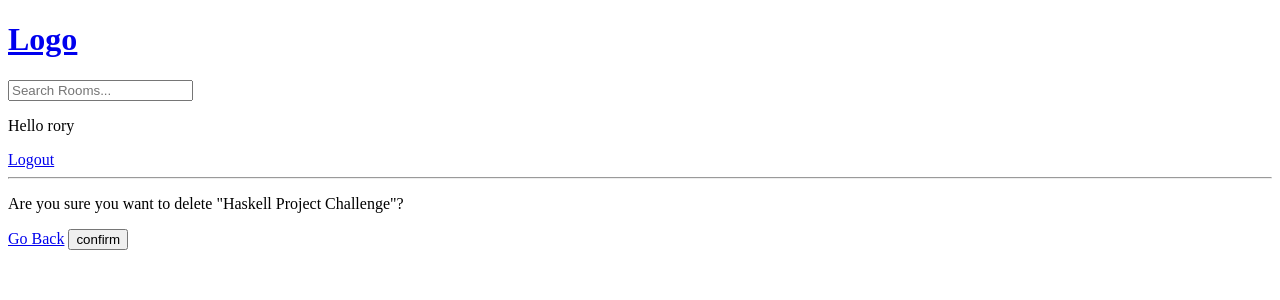
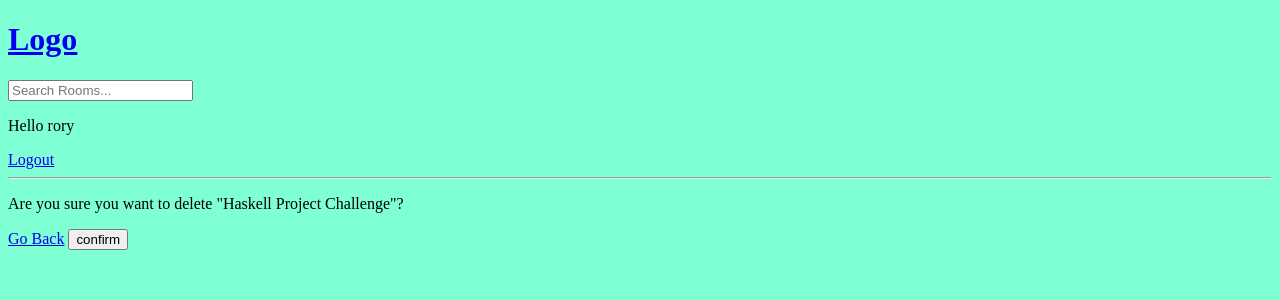
Before and after one commit to Riverside96/learn-django-studybud, a Django app: page /delete-room/2/ in a window 1280 px wide. Shown: the top 300 px of the page. Run offline with Django 4.2, Linux system fonts and the light colour scheme; a user stored in the database is signed in; data comes from the database, SQL or seed files in the repository.

Commit message:
profiles + static includes

```diff
--- /dev/null
+++ b/static/styles/main.css
@@ -0,0 +1,3 @@
+body {
+    background-color: aquamarine;
+}
--- a/studybud/settings.py
+++ b/studybud/settings.py
@@ -121,6 +121,12 @@ USE_TZ = True
 
 STATIC_URL = 'static/'
 
+STATICFILES_DIRS = [
+    BASE_DIR  / 'static'
+]
+
+# STATIC_ROOT =
+
 # Default primary key field type
 # https://docs.djangoproject.com/en/4.0/ref/settings/#default-auto-field
 
--- a/templates/main.html
+++ b/templates/main.html
@@ -1,10 +1,12 @@
 <!doctype html>
+{% load static %}
 <html lang="en">
 <head>
     <meta charset="UTF-8">
     <meta name="viewport"
           content="width=device-width, user-scalable=no, initial-scale=1.0, maximum-scale=1.0, minimum-scale=1.0">
     <meta http-equiv="X-UA-Compatible" content="ie=edge">
+    <link rel="stylesheet" type="text/css" media="screen" href="{% static 'styles/main.css' %}">
     <title>StudyBud</title>
 </head>
 <body>
```
